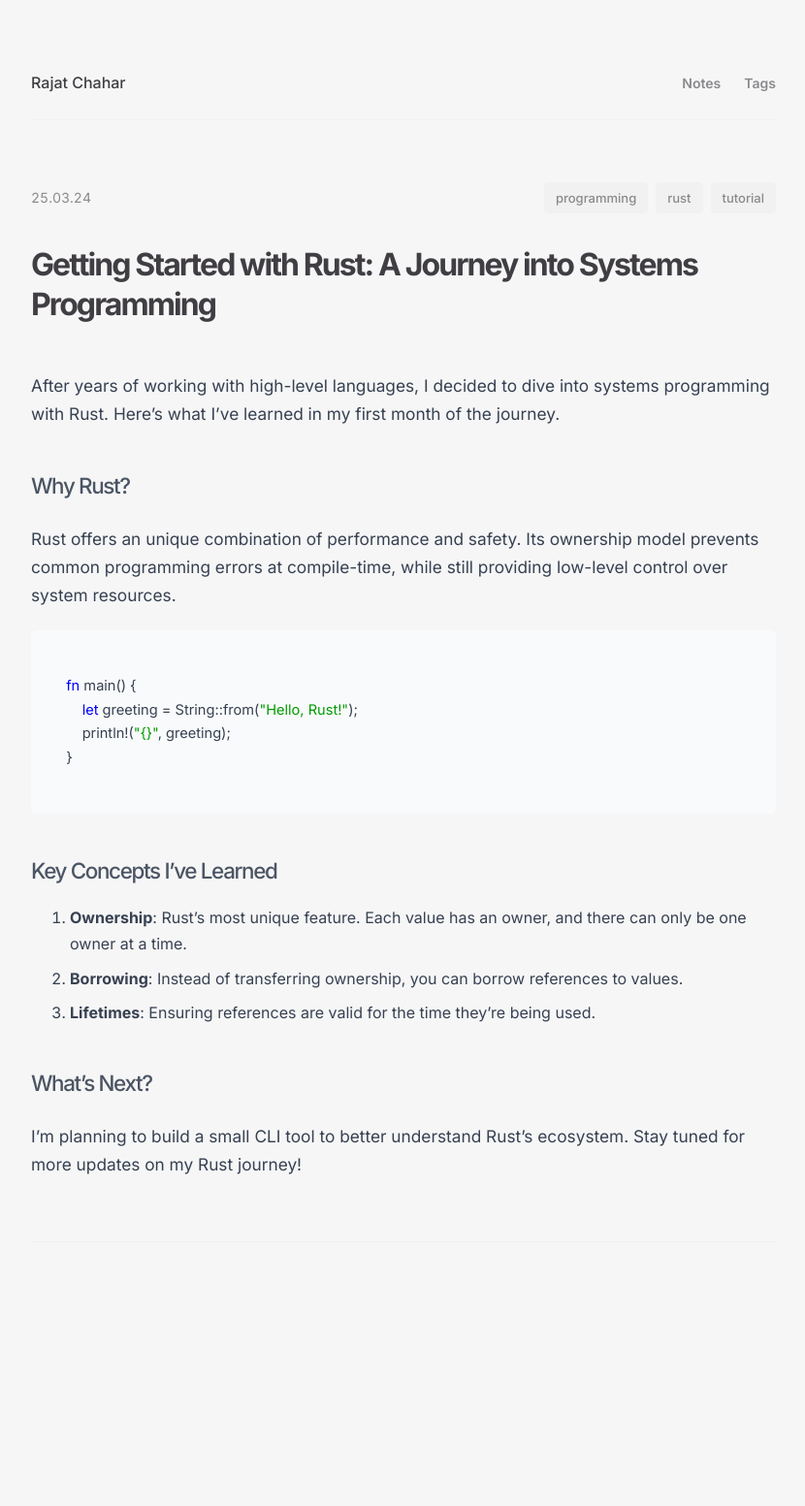
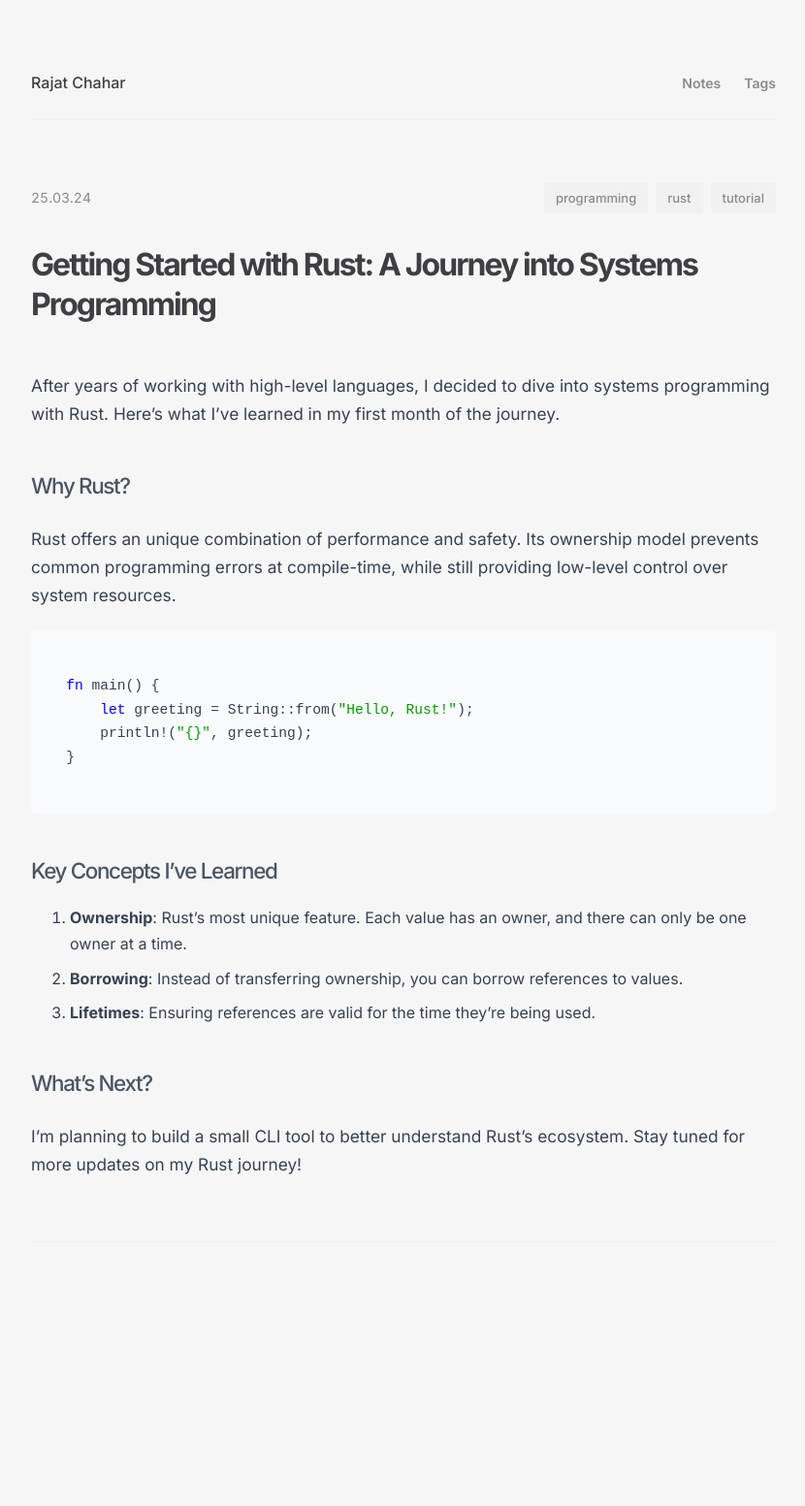
Before and after one commit to FroxTrost/froxtrost.github.io, a Jekyll site: the page built from _posts/2024-03-25-getting-started-with-rust.md, in a window 1280 px wide. Shown: the whole page at 97% size, without its empty margins (224-1054 px from the left). Built offline with Jekyll 4.4.1, drawn with Linux system fonts in a browser that asks for light colours; some web fonts are replaced.

Commit message:
updated the action

```diff
--- a/_layouts/home.html
+++ b/_layouts/home.html
@@ -8,7 +8,7 @@
             <p class="intro-text">{{ site.description }}</p>
 
             <div class="summary-section">
-                <h2>SUMMARY</h2>
+                <h2>Summary</h2>
                 <ul class="summary-list">
                     {% for item in site.data.summary %}
                     <li>{{ item.text }}</li>
@@ -68,7 +68,7 @@
         </div> -->
 
         <div class="notes-section">
-            <h2>NOTES</h2>
+            <h2>Notes</h2>
             <div class="writing-list">
                 {% for post in site.posts %}
                 {% if post.publish %}
--- a/_sass/no-style-please.scss
+++ b/_sass/no-style-please.scss
@@ -95,8 +95,8 @@
 }
 
 code, pre, .highlighter-rouge {
-    font-family: "Inter", "Andale Mono", "Source Code Pro", monospace;
-    background: #f9fafb;
+    font-family: "Andale Mono", "Source Code Pro", monospace;
+    background: #f9fafc;
     color: #374151;
     border-radius: 6px;
     padding: 0.2em 0.4em;
@@ -372,6 +372,7 @@
     line-height: 1.6;
     margin-bottom: 2rem;
     color: $color-text;
+    font-weight: 450;
 }
 
 .summary-section {
@@ -382,6 +383,10 @@
 .notes-section h2 {
     margin-top: 0;
     margin-bottom: 1rem;
+}
+
+.notes-section {
+    margin-bottom: 2rem;
 }
 
 .summary-list {
```
Also changed, not shown: .github/workflows/jekyll.yml.
